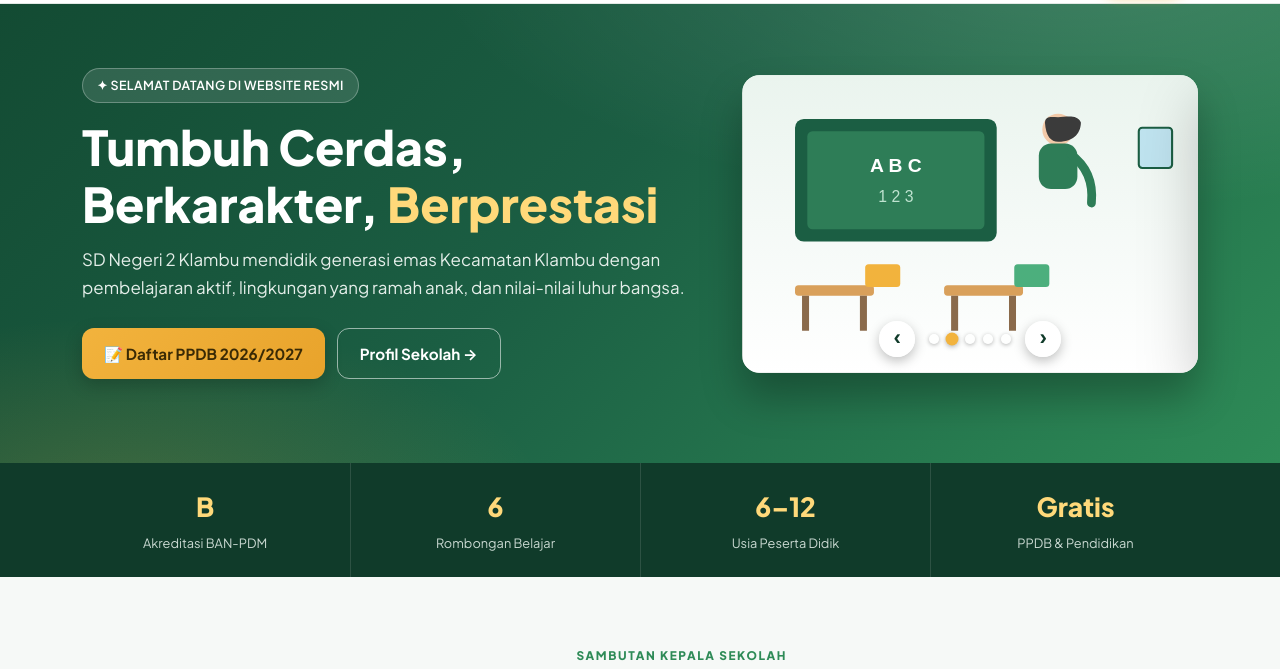
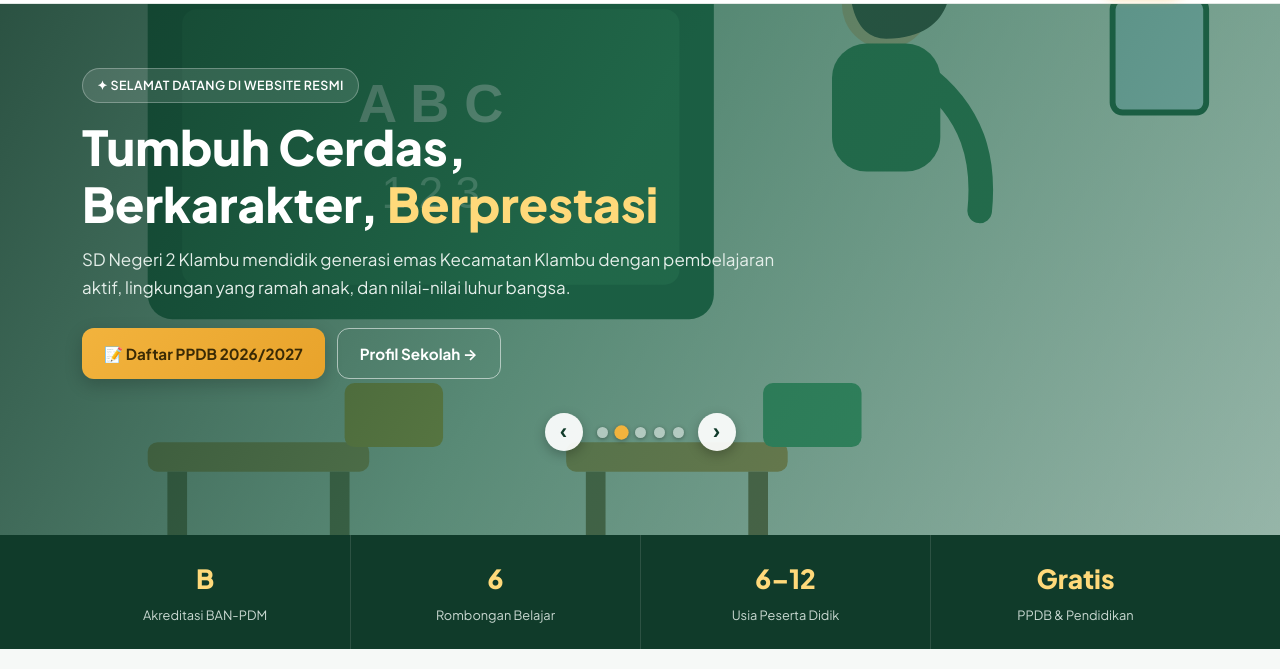
Before and after one commit to muhammadzaidun32-hub/sdn2klambu, a plain HTML site: page index.html in a window 1280 px wide. Shown: the part 111-780 px from the top of the page. Drawn offline with Linux system fonts and the light colour scheme.

Commit message:
Hero: slider jadi latar belakang penuh di belakang teks; kotak foto kecil dihapus; titik+panah di tengah bawah

```diff
--- a/css/style.css
+++ b/css/style.css
@@ -39,25 +39,33 @@ a:hover{opacity:.92}
 h1,h2,h3,h4{line-height:1.25;color:var(--hijau-900);font-weight:800}
 .container{max-width:1160px;margin:0 auto;padding:0 22px}
 
-/* ---------- Hero slider ---------- */
-.hero-slider{
-  position:relative;border-radius:18px;overflow:hidden;
-  box-shadow:0 24px 40px rgba(0,0,0,.28);
-  background:#DFF0E5;
+/* ---------- Hero slider (latar belakang penuh) ---------- */
+.hero{position:relative;overflow:hidden}
+.hs-bg{position:absolute;inset:0;z-index:0}
+.hs-bg .hs-track{
+  position:absolute;inset:0;display:flex;
+  transition:transform .55s cubic-bezier(.4,0,.2,1);
 }
-.hs-track{
-  display:flex;transition:transform .55s cubic-bezier(.4,0,.2,1);
+.hs-bg .hs-track img{
+  width:100%;height:100%;flex:0 0 100%;object-fit:cover;display:block;
 }
-.hs-track img{
-  width:100%;flex:0 0 100%;display:block;object-fit:cover;
+/* lapis gelap agar teks putih terbaca di atas gambar */
+.hs-overlay{
+  position:absolute;inset:0;
+  background:linear-gradient(120deg,rgba(16,59,42,.88) 0%,rgba(27,94,67,.72) 45%,rgba(27,94,67,.45) 100%);
 }
+/* konten hero di atas slider */
+.hero-inner{position:relative;z-index:2}
+.hero .lead{color:#E4EEE9}
+
+/* kontrol slider: tengah bawah */
 .hs-controls{
-  position:absolute;left:0;right:0;bottom:10px;
+  position:relative;z-index:3;
   display:flex;align-items:center;justify-content:center;gap:14px;
-  padding:6px 0;
+  margin-top:34px;
 }
 .hs-arrow{
-  width:36px;height:36px;border-radius:50%;border:0;cursor:pointer;
+  width:38px;height:38px;border-radius:50%;border:0;cursor:pointer;
   background:rgba(255,255,255,.92);color:var(--hijau-900);
   font-size:1.4rem;line-height:1;font-weight:800;
   display:grid;place-items:center;
@@ -68,16 +76,16 @@ h1,h2,h3,h4{line-height:1.25;color:var(--hijau-900);font-weight:800}
 .hs-arrow:active{transform:scale(.96)}
 .hs-dots{display:flex;gap:8px;align-items:center}
 .hs-dot{
-  width:10px;height:10px;border-radius:50%;border:0;padding:0;cursor:pointer;
-  background:rgba(255,255,255,.55);
-  box-shadow:0 1px 4px rgba(0,0,0,.3);
+  width:11px;height:11px;border-radius:50%;border:0;padding:0;cursor:pointer;
+  background:rgba(255,255,255,.5);
+  box-shadow:0 1px 4px rgba(0,0,0,.35);
   transition:background .2s,transform .2s;
 }
-.hs-dot.active{background:#F2B33D;transform:scale(1.3)}
+.hs-dot.active{background:var(--emas-500);transform:scale(1.3)}
 @media (max-width:560px){
-  .hs-arrow{width:32px;height:32px;font-size:1.15rem}
-  .hs-controls{bottom:8px;gap:10px}
-  .hs-dot{width:8px;height:8px}
+  .hs-controls{margin-top:24px;gap:10px}
+  .hs-arrow{width:34px;height:34px;font-size:1.15rem}
+  .hs-dot{width:9px;height:9px}
 }
 
 /* ---------- Topbar ---------- */
--- a/index.html
+++ b/index.html
@@ -53,9 +53,18 @@
 </header>
 
 <!-- ===== Hero ===== -->
-<section class="hero">
-  <div class="container hero-grid">
-    <div>
+<section class="hero" id="hero-slider">
+  <div class="hs-bg" aria-hidden="true">
+    <div class="hs-track">
+      <img src="assets/img/hero-sekolah.svg" alt="">
+      <img src="assets/img/slide-2.svg" alt="">
+      <img src="assets/img/slide-3.svg" alt="">
+      <img src="assets/img/slide-4.svg" alt="">
+      <img src="assets/img/slide-5.svg" alt="">
+    </div>
+    <div class="hs-overlay"></div>
+  </div>
+  <div class="container hero-inner">
     <span class="kicker">✦ Selamat datang di website resmi</span>
     <h1>Tumbuh Cerdas,<br>Berkarakter, <em>Berprestasi</em></h1>
     <p class="lead">SD Negeri 2 Klambu mendidik generasi emas Kecamatan Klambu dengan pembelajaran aktif, lingkungan yang ramah anak, dan nilai-nilai luhur bangsa.</p>
@@ -63,22 +72,10 @@
       <a class="btn btn-gold" href="ppdb.html">📝 Daftar PPDB 2026/2027</a>
       <a class="btn btn-outline" href="profil.html">Profil Sekolah →</a>
     </div>
-    </div>
-    <div class="hero-art">
-      <div class="hero-slider" id="hero-slider">
-        <div class="hs-track">
-          <img src="assets/img/hero-sekolah.svg" alt="Gedung sekolah SDN 2 Klambu">
-          <img src="assets/img/slide-2.svg" alt="Suasana belajar mengajar di kelas">
-          <img src="assets/img/slide-3.svg" alt="Kegiatan pramuka dan api unggun">
-          <img src="assets/img/slide-4.svg" alt="Pojok baca perpustakaan">
-          <img src="assets/img/slide-5.svg" alt="Barisan upacara bendera">
-        </div>
     <div class="hs-controls" aria-label="Kontrol slider">
       <button class="hs-arrow" id="hs-prev" type="button" aria-label="Slide sebelumnya">‹</button>
       <div class="hs-dots" id="hs-dots" role="tablist" aria-label="Pilih slide"></div>
       <button class="hs-arrow" id="hs-next" type="button" aria-label="Slide berikutnya">›</button>
-        </div>
-      </div>
     </div>
   </div>
 </section>
--- a/js/main.js
+++ b/js/main.js
@@ -20,11 +20,11 @@ document.addEventListener('DOMContentLoaded', () => {
   const y = document.getElementById('year');
   if (y) y.textContent = new Date().getFullYear();
 
-  // ======== Hero slider (beranda) ========
-  const slider = document.getElementById('hero-slider');
-  if (slider) {
-    const track = slider.querySelector('.hs-track');
-    const dotsWrap = slider.querySelector('#hs-dots');
+  // ======== Hero slider sebagai latar belakang ========
+  const hero = document.getElementById('hero-slider');
+  if (hero) {
+    const track = hero.querySelector('.hs-track');
+    const dotsWrap = hero.querySelector('#hs-dots');
     const slides = track ? [...track.querySelectorAll('img')] : [];
     let idx = 0, timer = null;
 
@@ -53,13 +53,10 @@ document.addEventListener('DOMContentLoaded', () => {
       const berhenti = () => clearInterval(timer);
       const restart = () => { berhenti(); mulai(); };
       mulai();
-      // jeda autoplay saat kursor di atas slider
-      slider.addEventListener('mouseenter', berhenti);
-      slider.addEventListener('mouseleave', mulai);
       // sentuhan HP: geser
       let sx = null;
-      slider.addEventListener('touchstart', e => { sx = e.touches[0].clientX; }, { passive: true });
-      slider.addEventListener('touchend', e => {
+      hero.addEventListener('touchstart', e => { sx = e.touches[0].clientX; }, { passive: true });
+      hero.addEventListener('touchend', e => {
         if (sx === null) return;
         const dx = e.changedTouches[0].clientX - sx;
         if (Math.abs(dx) > 40) { keSlide(dx < 0 ? idx + 1 : idx - 1); restart(); }
```
Lines whose indentation alone changed are shown as unchanged.
